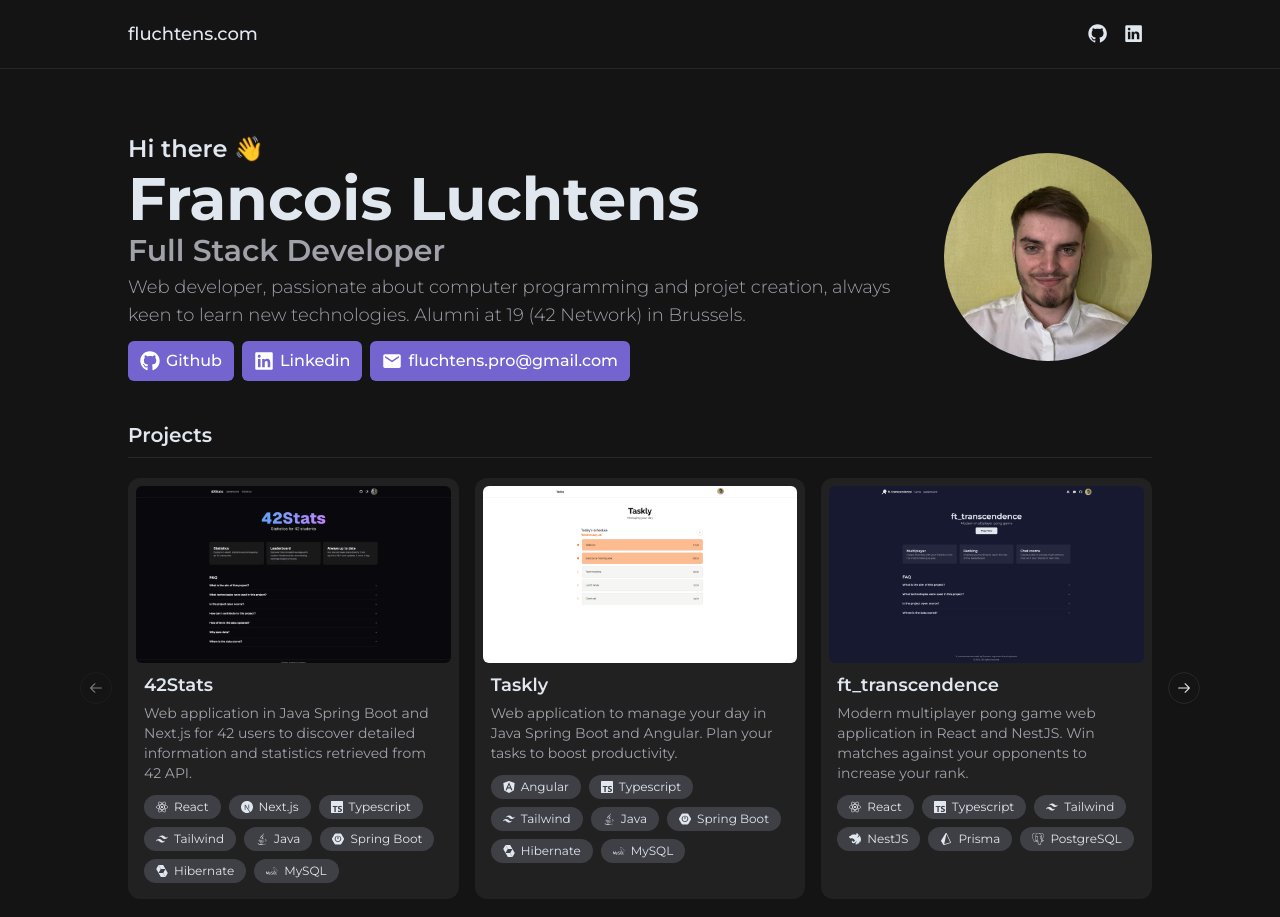
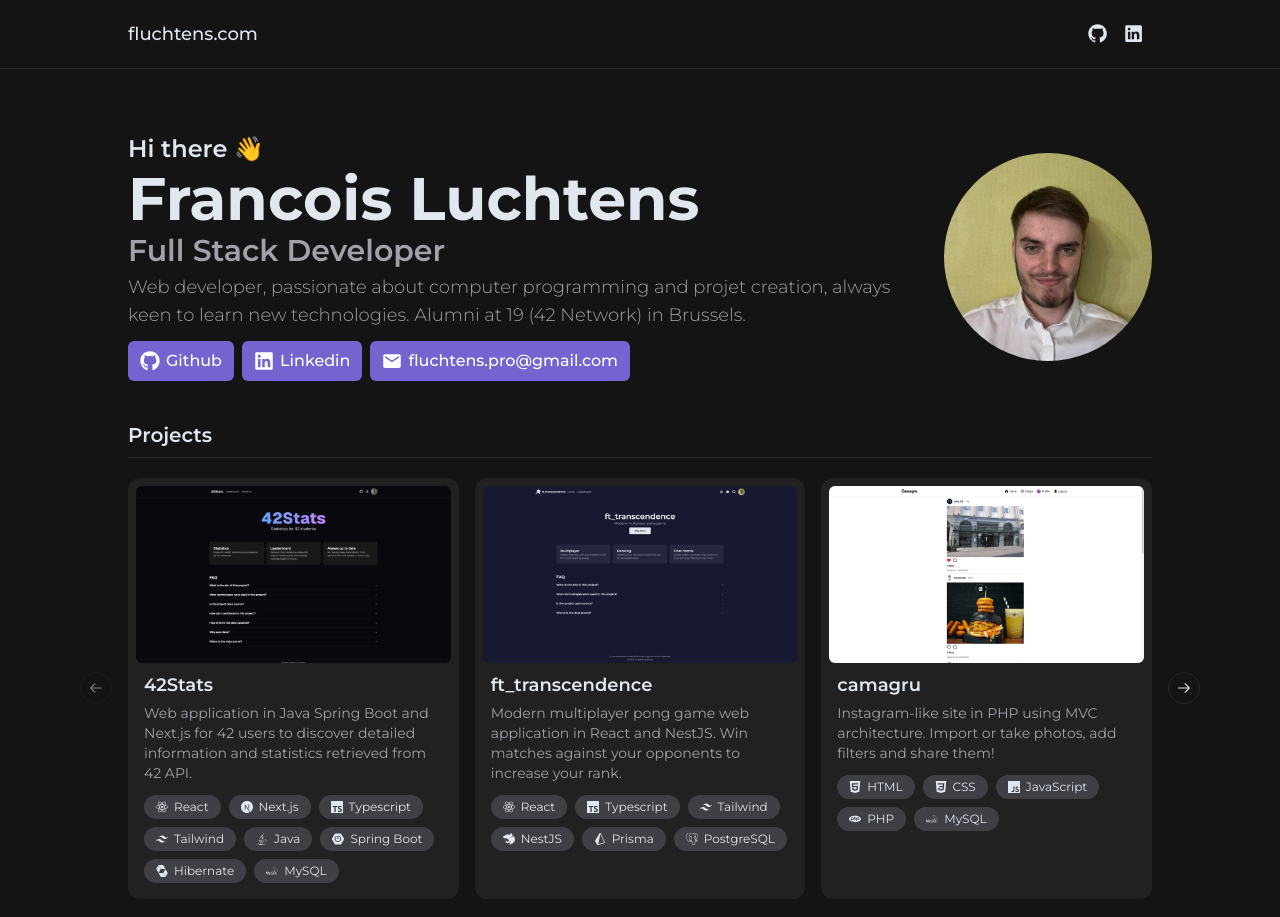
Before and after one commit to fluchtens/fluchtens, a Next.js app in the folder app/: page / in a window 1280 px wide. Shown: the top 917 px of the page. Built offline with nearby package versions, Linux system fonts and the light colour scheme.

Commit message:
add a new project & add vue to language element

```diff
--- a/app/src/components/sections/projects/language-element.tsx
+++ b/app/src/components/sections/projects/language-element.tsx
@@ -23,6 +23,7 @@
   SiSpringboot,
   SiTailwindcss,
   SiTypescript,
+  SiVuedotjs,
 } from "react-icons/si";
 
 export enum Language {
@@ -39,6 +40,7 @@
   Tailwind = "Tailwind",
   React = "React",
   NextJS = "NextJS",
+  Vue = "Vue",
   Angular = "Angular",
 
   NodeJS = "NodeJS",
@@ -105,6 +107,10 @@
       name = "Next.js";
       icon = <SiNextdotjs className="text-xs" />;
       break;
+    case Language.Vue:
+      name = "Vue";
+      icon = <SiVuedotjs className="text-xs" />;
+      break;
     case Language.Angular:
       name = "Angular";
       icon = <SiAngular className="text-xs" />;
--- a/app/src/config.json
+++ b/app/src/config.json
@@ -34,15 +34,6 @@
       "source": "https://github.com/fluchtens/42Stats",
       "languages": ["React", "NextJS", "TypeScript", "Tailwind", "Java", "SpringBoot", "Hibernate", "MySQL"],
       "images": ["projects/42Stats/42Stats_1.webp", "projects/42Stats/42Stats_2.webp"]
-    },
-    {
-      "name": "Taskly",
-      "desc": "Web application to manage your day in Java Spring Boot and Angular. Plan your tasks to boost productivity.",
-      "full_desc": "Web application to manage your day in Java Spring Boot and Angular. Plan your tasks to boost productivity.",
-      "link": "",
-      "source": "https://github.com/fluchtens/taskly",
-      "languages": ["Angular", "TypeScript", "Tailwind", "Java", "SpringBoot", "Hibernate", "MySQL"],
-      "images": ["projects/taskly/taskly_1.webp"]
     },
     {
       "name": "ft_transcendence",
@@ -84,6 +75,24 @@
       ]
     },
     {
+      "name": "Bluesky Explorer",
+      "desc": "Vue.js SPA to search posts from the Bluesky API and export them into an Excel sheet.",
+      "full_desc": "Bluesky Explorer is a front-end SPA in Vue.js 3 that allows users to search for relevant publications from the Bluesky API and export them into an Excel sheet.",
+      "link": "",
+      "source": "https://github.com/fluchtens/bluesky-explorer",
+      "languages": ["Vue", "TypeScript", "CSS"],
+      "images": ["projects/bluesky-explorer/bluesky-explorer_1.webp"]
+    },
+    {
+      "name": "Taskly",
+      "desc": "Web application to manage your day in Java Spring Boot and Angular. Plan your tasks to boost productivity.",
+      "full_desc": "Web application to manage your day in Java Spring Boot and Angular. Plan your tasks to boost productivity.",
+      "link": "",
+      "source": "https://github.com/fluchtens/taskly",
+      "languages": ["Angular", "TypeScript", "Tailwind", "Java", "SpringBoot", "Hibernate", "MySQL"],
+      "images": ["projects/taskly/taskly_1.webp"]
+    },
+    {
       "name": "react-weather-app",
       "desc": "An interactive weather application created in React and Tailwind CSS that lets you check the weather forecast in real time.",
       "full_desc": "An interactive weather application created in React and Tailwind that lets you check the weather forecast in real time.",
```
Also changed, not shown: app/public/projects/bluesky-explorer/bluesky-explorer_1.webp (added).
